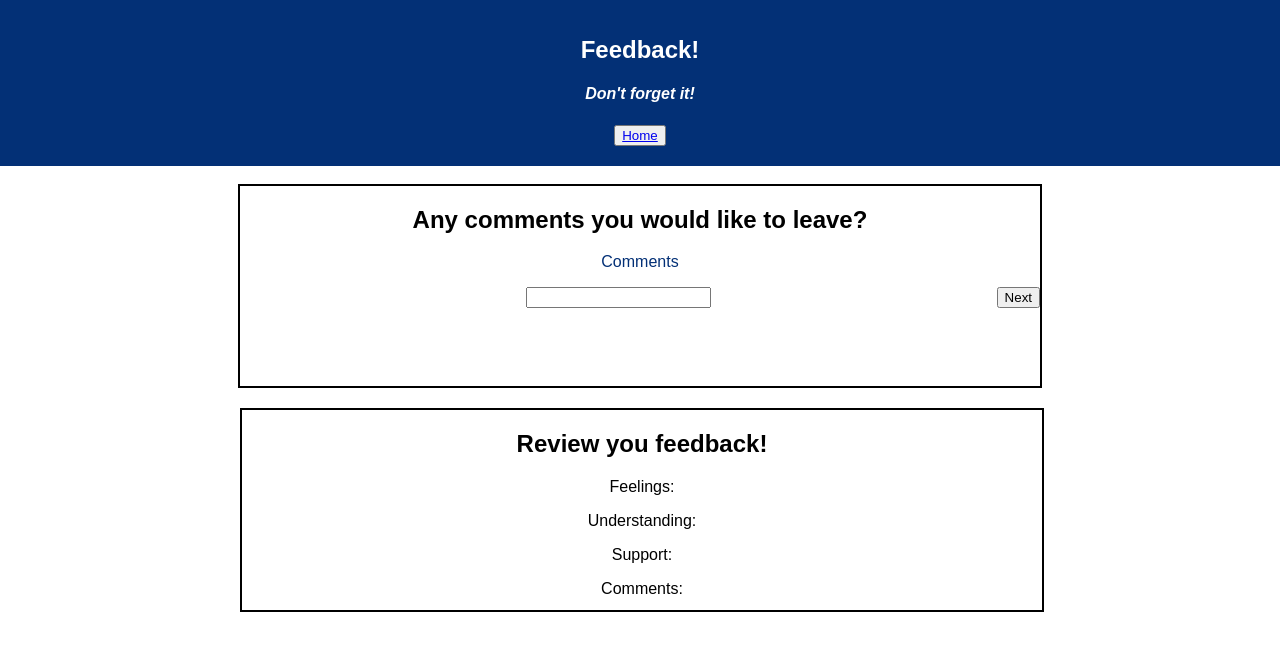
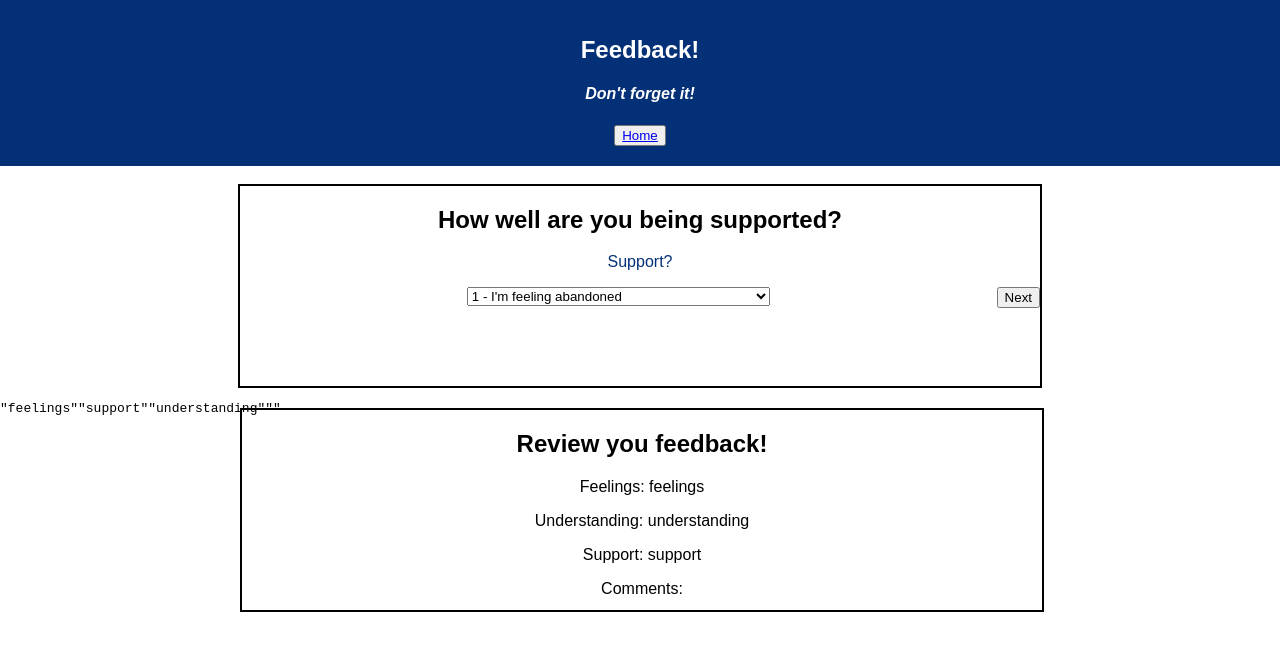
Before and after one commit to johngellert/redux-feedback-loop, a React (Create React App) app: page /#/support in a window 1280 px wide. Before the commit this address led to /#/comments. Shown: the top 650 px of the page. Built offline with nearby package versions, Linux system fonts and the light colour scheme.

Commit message:
added feelings reducer, understanding reducer, support reducer, and comments reducer

```diff
--- a/src/components/App/App.js
+++ b/src/components/App/App.js
@@ -1,10 +1,13 @@
 import React, { Component } from 'react';
+import { connect } from 'react-redux';
+
 import { HashRouter as Router } from 'react-router-dom';
 // import { HashRouter as Router, Route, Link } from 'react-router-dom';
 import '../App/App.css';
 
 import Header from '../Header/Header';
 import FeedbackForm from '../FeedbackForm/FeedbackForm';
+import { jsxOpeningFragment } from '@babel/types';
 
 class App extends Component {
   render() {
@@ -16,11 +19,19 @@ class App extends Component {
           <FeedbackForm />
 
         </div>
-
+        <pre>
+          {JSON.stringify(this.props.reduxState.feelingsReducer, 2, null)}
+          {JSON.stringify(this.props.reduxState.supportReducer, 2, null)}
+          {JSON.stringify(this.props.reduxState.understandingReducer, 2, null)}
+          {JSON.stringify(this.props.reduxState.commentsReducer, 2, null)}
+        </pre>
       </Router>
 
     );
   }
 }
 
-export default App;
+const mapReduxStateToProps = (reduxState) => ({
+  reduxState: reduxState,
+})
+export default connect(mapReduxStateToProps)(App);
--- a/src/components/Feelings/Feelings.js
+++ b/src/components/Feelings/Feelings.js
@@ -4,9 +4,19 @@ import { connect } from 'react-redux';
 
 class Feelings extends Component {
 
+    state = {
+        feelings: '',
+    }
+
     handleClickNext = (event) => {
         this.props.history.push('/understanding');
-        this.props.dispatch({ type: 'SET_FEELINGS', payload: event.target.value });
+        this.props.dispatch({ type: 'SET_FEELINGS', payload: this.state.feelings });
+    }
+
+    handleFeelingsChange = (event) => {
+        this.setState({
+            feelings: event.target.value,
+        })
     }
 
     render() {
@@ -15,7 +25,7 @@ class Feelings extends Component {
                 <h2>How are you feeling today?</h2>
                 <label>
                     <p className="select-label">Feeling?</p>
-                    <select>
+                    <select onChange={this.handleFeelingsChange}>
                         <option value="1">1 - I'm very stressed</option>
                         <option value="2">2 - I'm somewhat stressed</option>
                         <option value="3">3 - I'm neither stressed nor feeling great</option>
--- a/src/components/Review/Review.js
+++ b/src/components/Review/Review.js
@@ -12,10 +12,10 @@ class Support extends Component {
             <div className="review">
                 <h2>Review you feedback!</h2>
                 <div className="review-items">
-                    <p>Feelings:</p>
-                    <p>Understanding:</p>
-                    <p>Support:</p>
-                    <p>Comments:</p>
+                    <p>Feelings: {this.props.reduxState.feelingsReducer}</p>
+                    <p>Understanding: {this.props.reduxState.understandingReducer}</p>
+                    <p>Support: {this.props.reduxState.supportReducer}</p>
+                    <p>Comments: {this.props.reduxState.commentsReducer}</p>
                 </div>
             </div>
         );
@@ -23,7 +23,7 @@ class Support extends Component {
 }
 
 const mapReduxStateToProps = (reduxState) => ({
-    feedbackReducer: reduxState.feedbackReducer,
-})
+    reduxState: reduxState,
+});
 
 export default connect(mapReduxStateToProps)(Support);
--- a/src/components/Support/Support.js
+++ b/src/components/Support/Support.js
@@ -4,9 +4,19 @@ import { connect } from 'react-redux';
 
 class Support extends Component {
 
-    handleClickNext = (event) => {
+    state = {
+        support: '',
+    }
+
+    handleClickNext = () => {
         this.props.history.push('/comments');
-        this.props.dispatch({ type: 'SET_SUPPORT', payload: event.target.value });
+        this.props.dispatch({ type: 'SET_SUPPORT', payload: this.state.support });
+    }
+
+    handleSupportChange = (event) => {
+        this.setState({
+            support: event.target.value,
+        });
     }
 
     render() {
@@ -15,7 +25,7 @@ class Support extends Component {
                 <h2>How well are you being supported?</h2>
                 <label>
                     <p className="select-label">Support?</p>
-                    <select>
+                    <select onChange={this.handleSupportChange}>
                         <option value="1">1 - I'm feeling abandoned</option>
                         <option value="2">2 - I'm somewhat feeling abandoned</option>
                         <option value="3">3 - I'm feeling neither abandoned nor supported</option>
--- a/src/components/Understanding/Understanding.js
+++ b/src/components/Understanding/Understanding.js
@@ -4,9 +4,19 @@ import { connect } from 'react-redux';
 
 class Understanding extends Component {
 
+    state = {
+        understanding: '',
+    }
+
     handleClickNext = (event) => {
         this.props.history.push('/support');
-        this.props.dispatch({ type: 'SET_UNDERSTANDING', payload: event.target.value });
+        this.props.dispatch({ type: 'SET_UNDERSTANDING', payload: this.state.understanding});
+    }
+
+    handleUnderstandingChange = (event) => {
+        this.setState({
+            understanding: event.target.value,
+        })
     }
 
     render() {
@@ -15,7 +25,7 @@ class Understanding extends Component {
                 <h2>How well do you understand the content?</h2>
                 <label>
                     <p className="select-label">Understanding?</p>
-                    <select>
+                    <select onChange={this.handleUnderstandingChange}>
                         <option value="1">1 - I'm totally lost</option>
                         <option value="2">2 - I'm somewhat lost</option>
                         <option value="3">3 - I'm neither lost nor feeling like I've got this</option>
--- a/src/index.js
+++ b/src/index.js
@@ -9,23 +9,60 @@ import { Provider } from 'react-redux';
 
 import logger from 'redux-logger';
 
-const feedbackReducer = (state = [], action) => {
+// const feedbackReducer = (state = [], action) => {
+//     // switch (action.type) {
+//     //     case 'SET_FEELINGS':
+//     //         return [...state, action.payload];
+//     //     case 'SET_UNDERSTANDING':
+//     //         return [...state, action.payload];
+//     //     case 'SET_SUPPORT':
+//     //         return [...state, action.payload];
+//     //     case 'SET_COMMENTS':
+//     //         return [...state, action.payload];
+//     //     default: return state;
+//     // }
+// }
+
+const feelingsReducer = (state = "feelings", action) => {
     switch (action.type) {
         case 'SET_FEELINGS':
-            return [...state, action.payload];
+            return action.payload;
+        default: return state
+    }
+}
+
+
+
+const understandingReducer = (state = "understanding", action) => {
+    switch (action.type) {
         case 'SET_UNDERSTANDING':
-            return [...state, action.payload];
+            return action.payload;
+        default: return state
+    }
+}
+
+const supportReducer = (state = "support", action) => {
+    switch (action.type) {
         case 'SET_SUPPORT':
-            return [...state, action.payload];
+            return action.payload;
+        default: return state
+    }
+}
+
+const commentsReducer = (state = "", action) => {
+    switch (action.type) {
         case 'SET_COMMENTS':
-            return [...state, action.payload];
-        default: return state;
+            return action.payload;
+        default: return state
     }
 }
 
 const storeInstance = createStore(
     combineReducers({
-        feedbackReducer,
+        feelingsReducer,
+        supportReducer,
+        understandingReducer,
+        commentsReducer,
     }),
     applyMiddleware(logger),
 )
```
